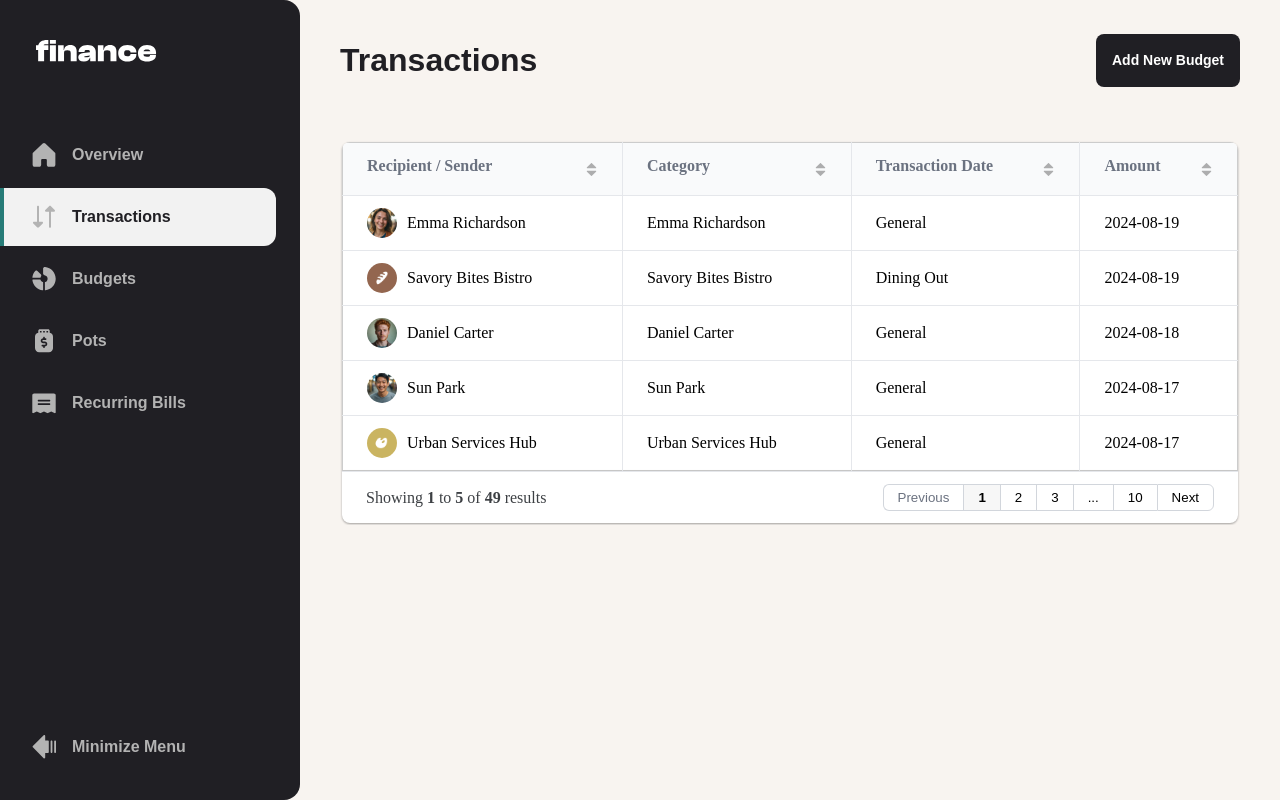
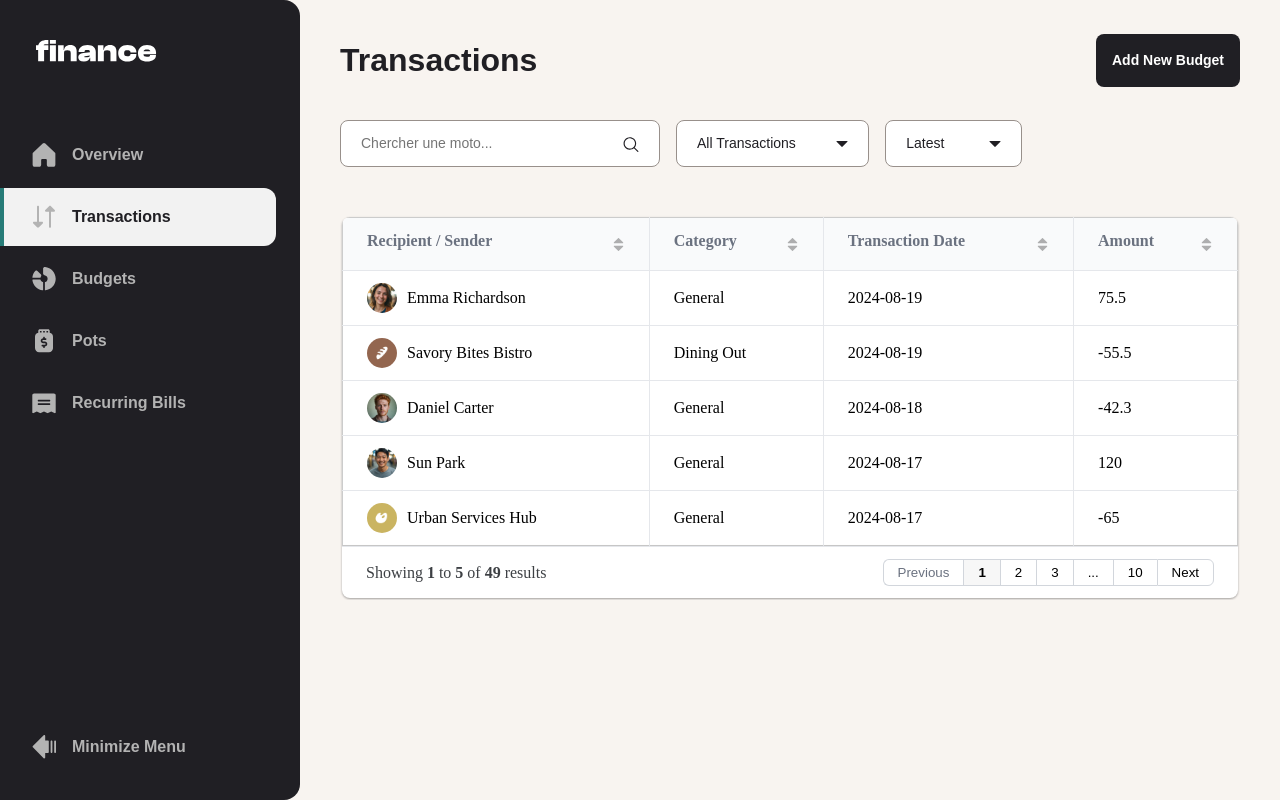
Before and after one commit to Kherraz-Med-Achraf/personal-finance-app, a Vue app: page /transactions in a window 1280 px wide. Built offline with nearby package versions, Linux system fonts and the light colour scheme.

Commit message:
feat: add GridTable and SearchInput components, implement FilterDropdown for enhanced data filtering

```diff
--- a/src/layouts/DashboardLayout.vue
+++ b/src/layouts/DashboardLayout.vue
@@ -44,8 +44,12 @@ const handleSidebarToggle = (sidebarMenuOpen) => {
 }
 @media (max-width: 768px) {
   .dashboard-layout {
+    justify-content: flex-start;
     .spacing {
       display: none;
+    }
+    .main-content {
+      width: 100%;
     }
   }
 }
--- a/src/pages/TransactionsPage.vue
+++ b/src/pages/TransactionsPage.vue
@@ -4,62 +4,206 @@
     :buttonText="'Add New Budget'"
     :onButtonClick="handleButtonClick"
   />
-  <TabulatorTable
-    :data="tableData"
+
+  <!-- Contrôles de filtrage et tri -->
+  <div class="table-controls">
+    <!-- Recherche globale -->
+    <SearchInput v-model="searchTerm" placeholder="Chercher une moto..." />
+
+    <!-- Filtre par catégorie -->
+    <FilterDropdown
+      :options="categoryOptions"
+      placeholder="All Transactions"
+      v-model="selectedCategory"
+      width="250px"
+    />
+
+    <!-- Tri personnalisé -->
+    <FilterDropdown
+      :options="sortOptions"
+      placeholder="Latest"
+      v-model="selectedSort"
+      width="177px"
+    />
+  </div>
+
+  <!-- GridTable : on lui passe les données calculées et une clé dynamique pour re-render -->
+  <GridTable
+    :data="computedData"
     :columns="tableColumns"
     :options="tableOptions"
+    :key="gridKey"
     customClass="transactions-table"
   />
 </template>
 
 <script setup>
-import { reactive, onMounted, watch, computed } from "vue";
+import { reactive, ref, computed } from "vue";
 import TopSection from "@/layouts/TopSection.vue";
-import TabulatorTable from "@/utils/TabulatorTable.vue";
-import data from "@/data.json"; // Importer les données JSON directement
-import { Grid, html } from "gridjs";
+import GridTable from "../utils/GridTable.vue";
+import SearchInput from "@/ui/SearchInput.vue";
+import FilterDropdown from "@/ui/FilterDropdown.vue";
+import data from "@/data.json";
+import { html } from "gridjs";
 
-
-// Charger toutes les URLs des images du dossier "avatars" avec Vite
+// Charger les URLs des images du dossier "avatars" avec Vite
 const images = import.meta.glob("@/assets/images/avatars/*", {
-  eager: true, // Charge immédiatement les fichiers
-  query: "?url", // Utilise la nouvelle syntaxe pour récupérer les URLs
-  import: "default", // Importer les fichiers en tant qu'URLs par défaut
+  eager: true,
+  query: "?url",
+  import: "default",
 });
 
 function getImageUrl(filepath) {
-  // Extraire uniquement le nom de fichier à partir du chemin
   const filename = filepath.split("/").pop();
   return images[`/src/assets/images/avatars/${filename}`] || "";
 }
 
+// Définition des colonnes pour Grid.js : on doit fournir un identifiant (id) pour chaque colonne
 const tableColumns = [
   {
+    id: "recipient",
     name: "Recipient / Sender",
-    formatter: (_, row) =>
+    formatter: (cell) =>
       html(`
         <div style="display: flex; align-items: center;">
-          <img src="${getImageUrl(row.cells[0].data)}" alt="${
-        row.cells[1].data
+          <img src="${getImageUrl(cell.avatar)}" alt="${
+        cell.name
       }" style="width: 30px; height: 30px; border-radius: 50%; margin-right: 10px;">
-          ${row.cells[1].data}
+          ${cell.name}
         </div>
       `),
   },
-  "Category",
-  "Transaction Date",
-  "Amount",
+  {
+    id: "category",
+    name: "Category",
+  },
+  {
+    id: "date",
+    name: "Transaction Date",
+  },
+  {
+    id: "amount",
+    name: "Amount",
+  },
 ];
 
+// Préparer les données sous forme d'objets pour faciliter le filtrage/tri
 const tableData = reactive(
-  data.transactions.map((transaction) => [
-    transaction.avatar, // URL de l'avatar
-    transaction.name, // Nom
-    transaction.category, // Catégorie
-    transaction.date.split("T")[0], // Date (partie uniquement)
-    transaction.amount, // Montant
-  ])
+  data.transactions.map((transaction) => ({
+    recipient: { avatar: transaction.avatar, name: transaction.name },
+    category: transaction.category,
+    date: transaction.date.split("T")[0],
+    amount: transaction.amount,
+  }))
 );
+
+// Options de Grid.js (elles seront fusionnées dans GridTable)
+const tableOptions = {
+  pagination: {
+    enabled: true,
+    limit: 5,
+  },
+  sort: true,
+  resizable: true,
+  style: {
+    table: {
+      border: "1px solid #ccc",
+    },
+  },
+};
+
+// États réactifs pour les filtres et le tri
+const searchTerm = ref("");
+const selectedCategory = ref("");
+const selectedSort = ref("latest");
+
+// Options pour le dropdown de catégorie (générées dynamiquement)
+const categoryOptions = computed(() => {
+  const cats = tableData.map((item) => item.category);
+  const uniqueCats = [...new Set(cats)];
+  return [
+    { value: "", label: "All Transactions" },
+    ...uniqueCats.map((cat) => ({ value: cat, label: cat })),
+  ];
+});
+
+// Options de tri
+const sortOptions = [
+  { value: "latest", label: "Latest" },
+  { value: "oldest", label: "Oldest" },
+  { value: "aToZ", label: "A to Z" },
+  { value: "zToA", label: "Z to A" },
+  { value: "highest", label: "Highest" },
+  { value: "lowest", label: "Lowest" },
+];
+
+// Calculer les données filtrées et triées
+const computedData = computed(() => {
+  // Filtrage
+  let filtered = tableData.filter((item) => {
+    const term = searchTerm.value.trim().toLowerCase();
+    let matchesSearch = true;
+    if (term) {
+      const name = item.recipient.name.toLowerCase();
+      const category = item.category.toLowerCase();
+      const date = item.date;
+      const amount = item.amount.toString();
+      matchesSearch =
+        name.includes(term) ||
+        category.includes(term) ||
+        date.includes(term) ||
+        amount.includes(term);
+    }
+    const matchesCategory = selectedCategory.value
+      ? item.category === selectedCategory.value
+      : true;
+    return matchesSearch && matchesCategory;
+  });
+
+  // Tri
+  filtered.sort((a, b) => {
+    switch (selectedSort.value) {
+      case "latest":
+        return new Date(b.date) - new Date(a.date);
+      case "oldest":
+        return new Date(a.date) - new Date(b.date);
+      case "aToZ":
+        return a.recipient.name.localeCompare(b.recipient.name);
+      case "zToA":
+        return b.recipient.name.localeCompare(a.recipient.name);
+      case "highest":
+        return b.amount - a.amount;
+      case "lowest":
+        return a.amount - b.amount;
+      default:
+        return 0;
+    }
+  });
+
+  return filtered;
+});
+
+// Une clé dynamique afin de forcer le re‑render de GridTable à chaque changement
+const gridKey = computed(
+  () => `${selectedCategory.value}-${selectedSort.value}-${searchTerm.value}`
+);
+
+// Exemple de fonction pour le bouton du TopSection
+function handleButtonClick() {
+  console.log("Ajouter un nouveau budget");
+}
 </script>
 
-<style lang="scss" scoped></style>
+<style lang="scss" scoped>
+.table-controls {
+  display: flex;
+  align-items: center;
+  gap: 1rem;
+  margin-bottom: 1rem;
+
+  input {
+    padding: 0.5rem;
+    font-size: 1rem;
+  }
+}
+</style>
--- a/src/styles/variables.scss
+++ b/src/styles/variables.scss
@@ -26,6 +26,7 @@ $gold: #cab361;
 $orange: #be6c49;
 
 $white: #ffffff;
+$black: #000000;
 
 // Typography
 $font-primary: "Public Sans", sans-serif;
--- /dev/null
+++ b/src/ui/FilterDropdown.vue
@@ -0,0 +1,135 @@
+<template>
+  <div class="filter-dropdown" :style="{ width: props.width }" @click="toggleDropdown">
+    <div class="dropdown-header" :class="{ open: isOpen }">
+      {{ selectedLabel || placeholder }}
+      <component :is="CaretDown" class="arrow" />
+    </div>
+    <ul v-if="isOpen" class="dropdown-list">
+      <li
+        v-for="option in options"
+        :key="option.value"
+        @click="selectOption(option)"
+        :class="{ selected: option.value === internalValue }"
+      >
+        {{ option.label }}
+        <div class="divider"></div>
+      </li>
+    </ul>
+  </div>
+</template>
+
+<script setup>
+import { ref, computed } from "vue";
+
+const props = defineProps({
+  options: {
+    type: Array,
+    default: () => [],
+  },
+  placeholder: {
+    type: String,
+    default: "All Transactions",
+  },
+  modelValue: {
+    type: String,
+    default: "",
+  },
+  width: {
+    type: String,
+    default: "177px",
+  },
+});
+
+import CaretDown from "@/assets/images/icon-caret-down.svg";
+
+const emit = defineEmits(["update:modelValue"]);
+
+const isOpen = ref(false);
+const internalValue = ref(props.modelValue);
+
+const selectedLabel = computed(() => {
+  const selected = props.options.find(
+    (opt) => opt.value === internalValue.value
+  );
+  return selected ? selected.label : "";
+});
+
+function toggleDropdown() {
+  isOpen.value = !isOpen.value;
+}
+
+function selectOption(option) {
+  internalValue.value = option.value;
+  emit("update:modelValue", option.value);
+  isOpen.value = false;
+}
+</script>
+
+<style lang="scss" scoped>
+.filter-dropdown {
+  position: relative;
+  z-index: 100;
+  user-select: none;
+  width: 177px;
+  cursor: pointer;
+  font-size: 1rem;
+  color: $grey-900;
+  .dropdown-header {
+    padding: $spacing-150 $spacing-250;
+    background-color: $white;
+    border: 1px solid $beige-500;
+    border-radius: 8px;
+    display: flex;
+    justify-content: space-between;
+    align-items: center;
+    @include text-preset-4;
+    color: $grey-900;
+    .arrow {
+      transition: transform 0.2s ease;
+      font-size: 32px;
+    }
+    &:hover {
+      border-color: $grey-500;
+    }
+    &.open {
+      .arrow {
+        transform: rotate(180deg);
+      }
+    }
+  }
+  .dropdown-list {
+    position: absolute;
+    top: 100%;
+    left: 0;
+    width: 100%;
+    background: $white;
+    border-radius: 8px;
+    box-shadow: 0px 4px 24px rgba(0, 0, 0, 0.25);
+    list-style: none;
+    padding: $spacing-150 $spacing-250;
+    margin: 16px 0;
+    display: flex;
+    flex-direction: column;
+    gap: $spacing-150;
+    & li {
+      transition: all 0.2s ease;
+      cursor: pointer;
+      @include text-preset-4;
+      &:hover {
+        @include text-preset-4-bold;
+      }
+      &.selected {
+        @include text-preset-4-bold;
+      }
+      .divider {
+        margin-top: $spacing-150;
+        height: 1px;
+        background: $grey-100;
+      }
+      &:last-child .divider {
+        display: none;
+      }
+    }
+  }
+}
+</style>
--- /dev/null
+++ b/src/ui/SearchInput.vue
@@ -0,0 +1,65 @@
+<template>
+  <div class="search-input">
+    <input
+      type="text"
+      v-model="searchTerm"
+      :placeholder="placeholder"
+      @input="emit('update:modelValue', searchTerm)"
+    />
+    <component :is="SearchIcon" class="icon" />
+  </div>
+</template>
+
+<script setup>
+import { ref } from "vue";
+
+const props = defineProps({
+  modelValue: String,
+  placeholder: {
+    type: String,
+    default: "Rechercher...",
+  },
+});
+
+import SearchIcon from "@/assets/images/icon-search.svg";
+
+const emit = defineEmits(["update:modelValue"]);
+const searchTerm = ref(props.modelValue);
+</script>
+
+<style scoped lang="scss">
+.search-input {
+  display: flex;
+  align-items: center;
+  border: 1px solid $beige-500;
+  border-radius: 8px;
+  padding: $spacing-150 $spacing-250;
+  width: 100%;
+  max-width: 320px;
+  background-color: $white;
+  position: relative;
+  transition: all 0.2s;
+  &:hover {
+    border-color: $grey-900;
+  }
+  &::placeholder {
+    color: $grey-500;
+  }
+  input {
+    flex: 1;
+    border: none;
+    outline: none;
+    @include text-preset-4;
+    color: $grey-900;
+  }
+
+  .icon {
+    position: absolute;
+    right: 20px;
+    height: 16px;
+    width: 16px;
+    fill: $grey-900;
+    cursor: pointer;
+  }
+}
+</style>
--- a/src/utils/TabulatorTable.vue
+++ b/src/utils/GridTable.vue
@@ -5,7 +5,7 @@
 <script setup>
 import { onMounted } from "vue";
 import { Grid } from "gridjs";
-import "gridjs/dist/theme/mermaid.css"; // Importer le thème Mermaid par défaut
+import "gridjs/dist/theme/mermaid.css";
 
 const props = defineProps({
   data: {
@@ -22,7 +22,7 @@ const props = defineProps({
   },
   customClass: {
     type: String,
-    default: "", // Classe personnalisée
+    default: "",
   },
 });
 
@@ -54,7 +54,4 @@ onMounted(() => {
 });
 </script>
 <style lang="scss" scoped>
-#gridjs-container {
-  margin-top: 20px;
-}
 </style>
```
